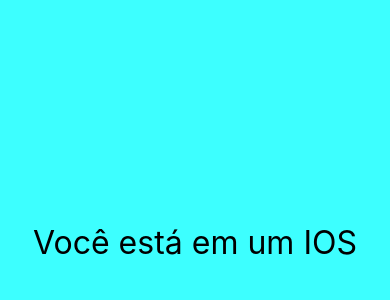
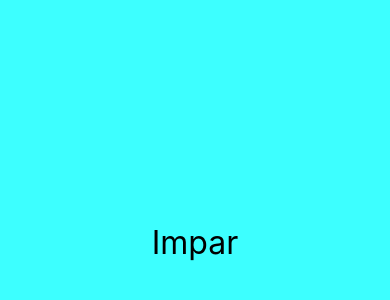
Before and after one commit to vitor-adonai/react-native-cod3r-hacktoberfest, a React Native app in the folder exercicios/: screen / in a window 390 px wide. Shown: the part 180-480 px from the top of the page. Built offline with nearby package versions, Linux system fonts and the light colour scheme.

Commit message:
Renderização condicional dentro do JSX

```diff
--- a/exercicios/src/App.js
+++ b/exercicios/src/App.js
@@ -12,7 +12,9 @@
 // import Pai from './components/indireta/Pai'
 // import Pai from './components/indireta/Pai'
 // import ContadorDois from './components/contadordois/ContadorV2'
-import Diferenciar from './components/Diferenciar'
+// import Diferenciar from './components/Diferenciar'
+import Condicional from './components/Condicional'
+
 
 export default function App () {
     return (
@@ -29,7 +31,18 @@
             {/* <Contador inicial={10} passo={20}></Contador> */}
             {/* <Pai></Pai> */}
             {/* <ContadorDois></ContadorDois> */}
-            <Diferenciar></Diferenciar>
+            {/* <Diferenciar></Diferenciar> */}
+            {/*  */}
+            {/*  */}
+            {/*  */}
+            {/*  */}
+            {/*  */}
+            {/*  */}
+            {/*  */}
+            {/*  */}
+            {/*  */}
+
+            <Condicional num={1}></Condicional>
 
         </View>
     )
--- /dev/null
+++ b/exercicios/src/components/Condicional.js
@@ -0,0 +1,18 @@
+import React from 'react'
+import { View, Text } from 'react-native'
+import Estilo from './estilo'
+export default props => {
+    let num = props.num
+    return(
+        <View>
+            {/* Operador ternário dentro do JSX */}
+            {num % 2 == 0 ?
+                <Text style={Estilo.fontG}>Par</Text>
+                :
+                <Text style={Estilo.fontG}>Impar</Text>
+            }
+        </View>
+
+    )
+
+}
```
